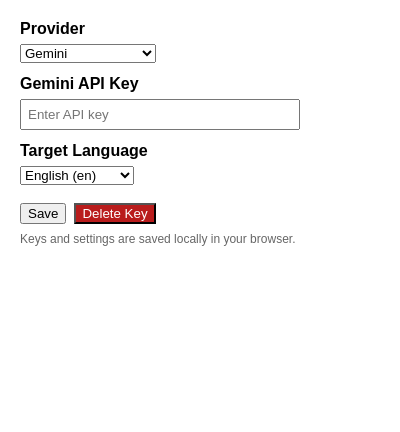
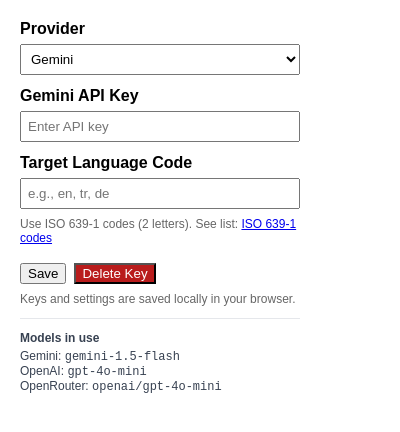
Before and after one commit to mrsarac/ffreadwise-translator-plugin, a browser extension: page popup.html in a window 400 px wide. Both pictures are taken after a click on the button "Delete Key". Drawn offline with Linux system fonts and the light colour scheme.

Commit message:
Add README and improve UI/UX for FF Readwise Translator
- Created README.md with detailed extension description, features, installation, usage, and development notes.
- Updated error messages in content.js for clarity.
- Changed default language in buttons and titles to English in content.js.
- Modified manifest.json and package.json descriptions to English.
- Enhanced popup.html with improved layout and added hints for target language input.
- Implemented message display functionality in popup.js for user feedback on actions.

```diff
--- a/package.json
+++ b/package.json
@@ -2,7 +2,7 @@
   "manifest_version": 3,
   "name": "FF Readwise Translator Plugin",
   "version": "1.0",
-  "description": "Readwise içeriklerini çevirmek için Firefox eklentisi.",
+  "description": "Firefox extension to translate Readwise content.",
   "permissions": [
     "activeTab",
     "storage"
--- a/popup.html
+++ b/popup.html
@@ -6,9 +6,13 @@
     <style>
       body { font-family: sans-serif; padding: 12px; width: 280px; }
       label { display: block; font-weight: 600; margin-bottom: 6px; }
-      input[type="text"] { width: 100%; box-sizing: border-box; padding: 6px; }
+      input[type="text"], select { width: 100%; box-sizing: border-box; padding: 6px; }
       button { margin-top: 8px; }
       .hint { color: #666; font-size: 12px; margin-top: 8px; }
+      .msg { display:none; margin-top:8px; max-width:100%; box-sizing:border-box; padding:8px; border-radius:6px; font-size:12px; line-height:1.3; }
+      .msg.show { display:block; }
+      .msg.success { background:#ecfdf5; color:#065f46; border:1px solid #10b981; }
+      .msg.error { background:#fef2f2; color:#991b1b; border:1px solid #ef4444; }
     </style>
   </head>
   <body>
@@ -22,27 +26,27 @@
     <label id="apiKeyLabel" for="apiKey" style="margin-top:12px">API Key</label>
     <input id="apiKey" type="text" placeholder="Enter API key" />
 
-    <label for="language" style="margin-top:12px">Target Language</label>
-    <select id="language">
-      <option value="en">English (en)</option>
-      <option value="tr">Turkish (tr)</option>
-      <option value="de">German (de)</option>
-      <option value="fr">French (fr)</option>
-      <option value="es">Spanish (es)</option>
-      <option value="it">Italian (it)</option>
-      <option value="pt">Portuguese (pt)</option>
-      <option value="ru">Russian (ru)</option>
-      <option value="ar">Arabic (ar)</option>
-      <option value="zh">Chinese (zh)</option>
-      <option value="ja">Japanese (ja)</option>
-      <option value="ko">Korean (ko)</option>
-    </select>
+    <label for="language" style="margin-top:12px">Target Language Code</label>
+    <input id="language" type="text" placeholder="e.g., en, tr, de" />
+    <div class="hint">
+      Use ISO 639-1 codes (2 letters). See list:
+      <a href="https://en.wikipedia.org/wiki/List_of_ISO_639-1_codes" target="_blank" rel="noopener noreferrer">ISO 639-1 codes</a>
+    </div>
 
     <div style="margin-top:10px; display:flex; gap:8px;">
       <button id="save">Save</button>
       <button id="deleteKey" style="background:#b91c1c;color:#fff;">Delete Key</button>
     </div>
+    <div id="msg" class="msg" role="status" aria-live="polite"></div>
     <div class="hint">Keys and settings are saved locally in your browser.</div>
+
+    <hr style="margin:12px 0; border:none; border-top:1px solid #e5e7eb;" />
+    <div style="font-size:12px; color:#374151;">
+      <div style="font-weight:600; margin-bottom:4px;">Models in use</div>
+      <div>Gemini: <code>gemini-1.5-flash</code></div>
+      <div>OpenAI: <code>gpt-4o-mini</code></div>
+      <div>OpenRouter: <code>openai/gpt-4o-mini</code></div>
+    </div>
     <script src="popup.js"></script>
   </body>
   </html>
--- a/popup.js
+++ b/popup.js
@@ -5,6 +5,7 @@
   const btn = document.getElementById('save');
   const delBtn = document.getElementById('deleteKey');
   const apiKeyLabel = document.getElementById('apiKeyLabel');
+  const msgBox = document.getElementById('msg');
 
   const PROVIDER_KEYS = {
     gemini: 'geminiApiKey',
@@ -46,20 +47,32 @@
     await loadForProvider();
   });
 
+  function showMsg(text, type = 'success', timeout = 1800) {
+    if (!msgBox) return;
+    msgBox.textContent = text;
+    msgBox.className = `msg show ${type}`;
+    if (timeout) {
+      setTimeout(() => {
+        msgBox.className = 'msg';
+        msgBox.textContent = '';
+      }, timeout);
+    }
+  }
+
   btn.addEventListener('click', async () => {
     const apiKey = input.value.trim();
-    const targetLanguage = lang.value;
+    const targetLanguage = (lang.value || '').trim().toLowerCase() || 'en';
     const keyName = PROVIDER_KEYS[provider.value];
     if (!apiKey) {
-      alert('Please enter a valid API key.');
+      showMsg('Please enter a valid API key.', 'error');
       return;
     }
     try {
       await chrome.storage.local.set({ [keyName]: apiKey, targetLanguage, provider: provider.value });
-      alert('Saved.');
+      showMsg('Saved.', 'success');
     } catch (e) {
       console.error('Storage set error', e);
-      alert('Could not save.');
+      showMsg('Could not save.', 'error');
     }
   });
 
@@ -68,10 +81,10 @@
     try {
       await chrome.storage.local.remove([keyName]);
       input.value = '';
-      alert('Key deleted.');
+      showMsg('Key deleted.', 'success');
     } catch (e) {
       console.error('Storage remove error', e);
-      alert('Could not delete key.');
+      showMsg('Could not delete key.', 'error');
     }
   });
 });
```
Also changed, not shown: content.js (+5 -5 lines), README.md (added), manifest.json.
